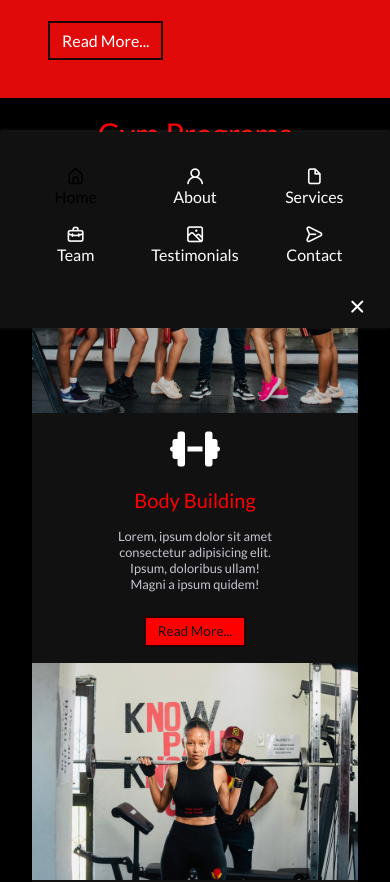
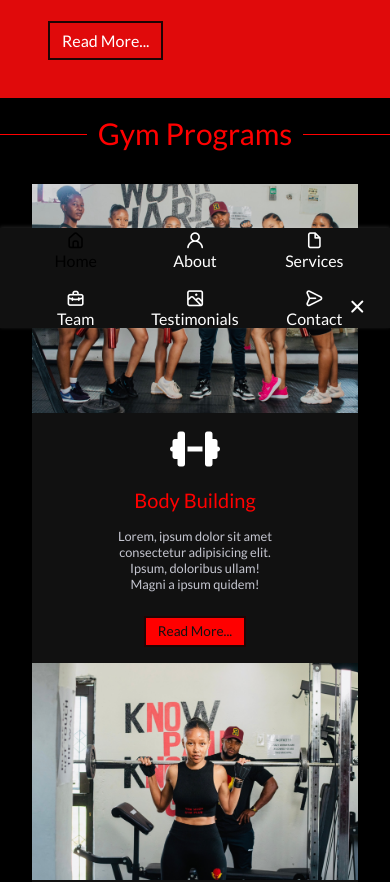
Before and after one commit to LordNtlaloe/newmoon, a React (Create React App) app: page / in a window 390 px wide. Shown: the part 1360-2242 px from the top of the page. Built offline with nearby package versions, Linux system fonts and the light colour scheme; the HTML template or start-up script is replaced by a standard one.

Commit message:
Some update

```diff
--- a/src/Header/header.css
+++ b/src/Header/header.css
@@ -87,7 +87,7 @@
         left: 0;
         width: 100%;
         background: #111111;
-        padding: 2rem 1.5rem 4rem;
+        padding: 0rem 1.5rem 0rem;
         box-shadow: 0 -1px 4px rgba(255, 255, 255, 0.15);
         transition: 0.3s;
     }
```
